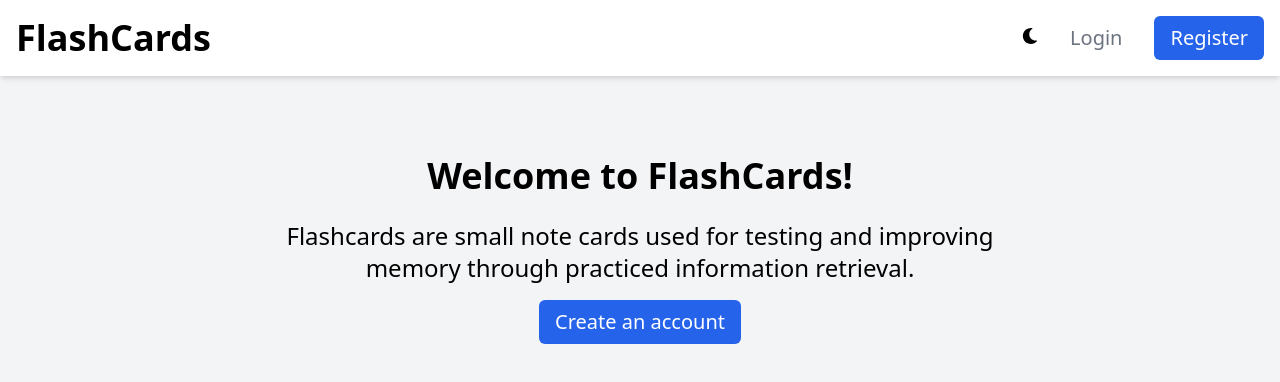
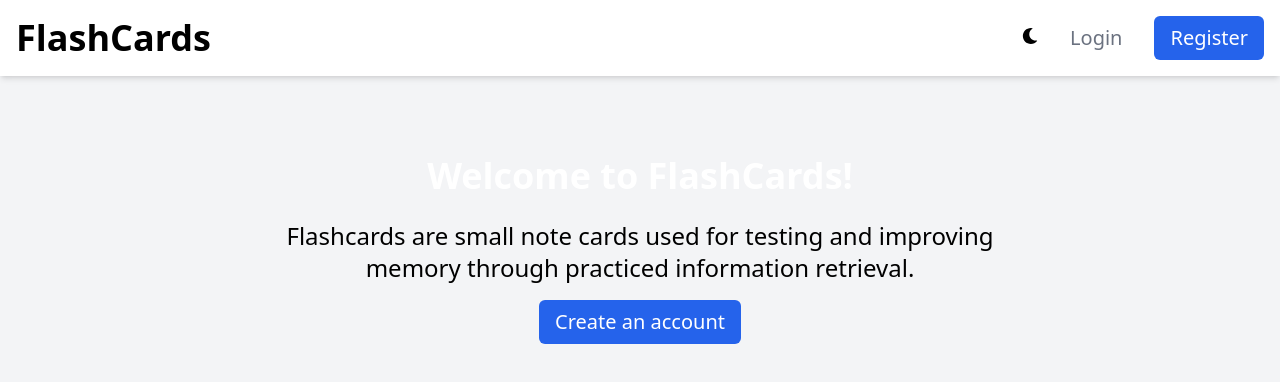
Before and after one commit to yap8/flashcards, a React (Create React App) app in the folder client/: page / in a window 1280 px wide. Shown: the top 382 px of the page. Built offline with nearby package versions, Linux system fonts and the light colour scheme.

Commit message:
added helper mergeClasses function; added dark theme for Title

```diff
--- a/client/src/components/Title.js
+++ b/client/src/components/Title.js
@@ -1,12 +1,18 @@
-const Title = ({ className = '', children, ...props }) => {
-  const classes = `text-3xl md:text-4xl font-semibold mb-4 md:mb-6 text-center md:text-left ${ className }`
+import mergeClasses from '../helpers/mergeClasses'
+
+const Title = ({ className, children, ...props }) => {
+  const classes = {
+    base: `text-3xl md:text-4xl font-semibold mb-4 md:mb-6 text-center md:text-left`,
+    dark: 'dark:text-white',
+    inherited: className || ''
+  }
 
   return (
     <h1
-      className={ classes }
-      { ...props }
+      className={mergeClasses(classes)}
+      {...props}
     >
-      { children }
+      {children}
     </h1>
   )
 }
--- /dev/null
+++ b/client/src/helpers/mergeClasses.js
@@ -0,0 +1,7 @@
+const mergeClasses = (classesObj) => {
+  const classesStr = Object.values(classesObj).reduce((acc, cur) => `${acc} ${cur}`)
+
+  return classesStr
+}
+
+export default mergeClasses
```
